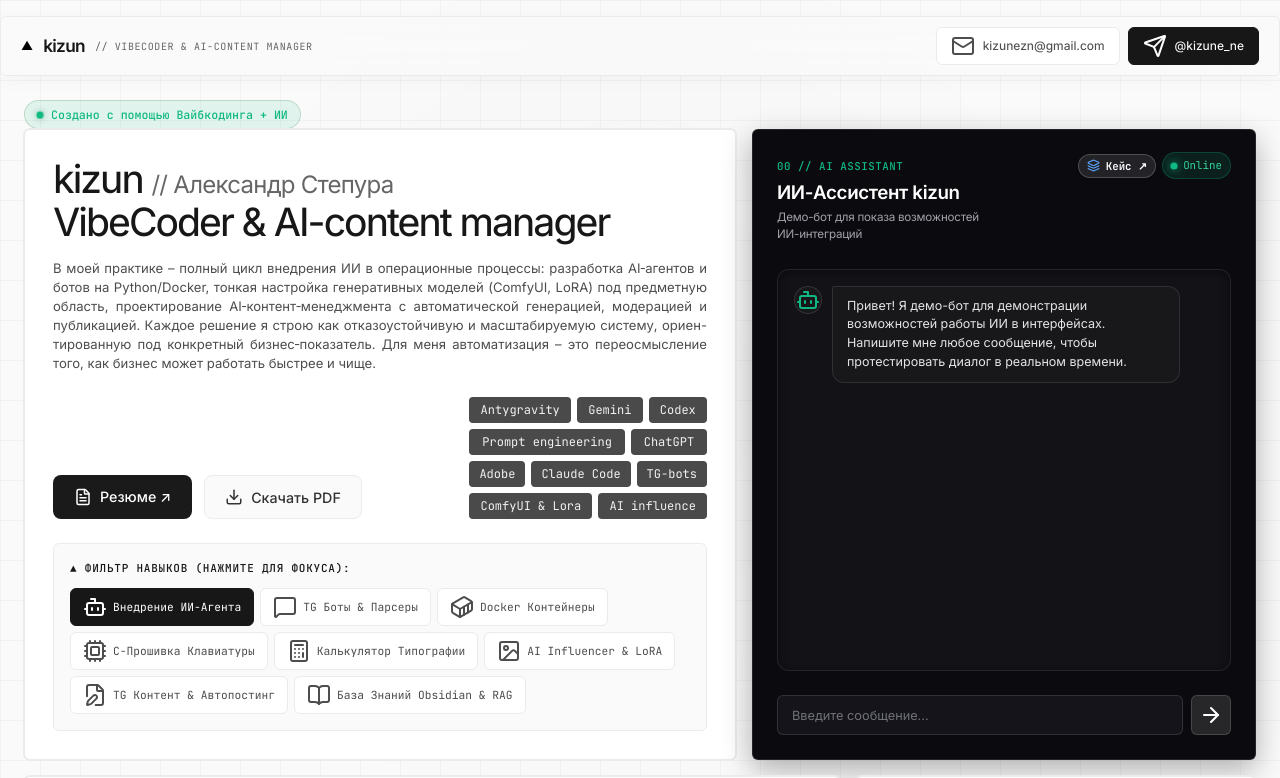
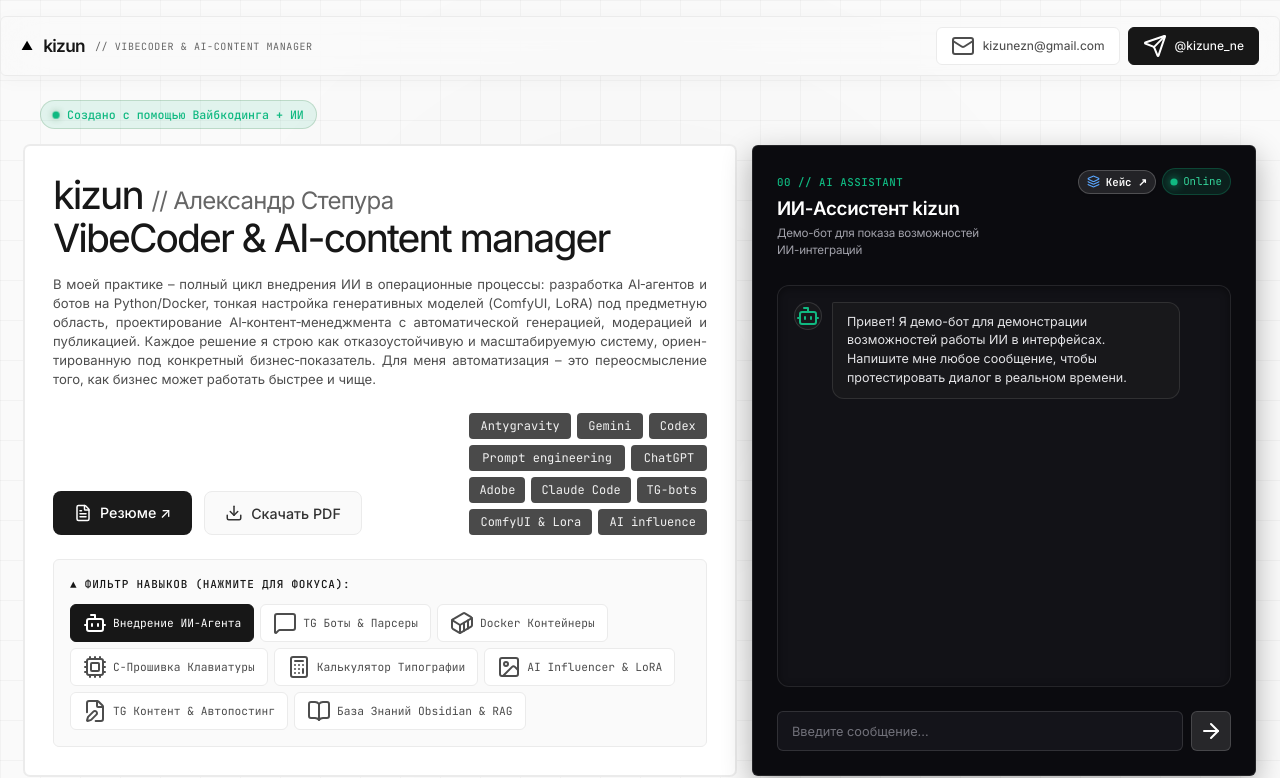
Before and after one commit to kizune-ne/vibe_portfolio, a website: page index.html in a window 1280 px wide. Shown: the top 778 px of the page. Drawn offline with nearby package versions, Linux system fonts and the light colour scheme.

Commit message:
style(ui): center badge vertically and left-align with card text

```diff
--- a/index.html
+++ b/index.html
@@ -383,7 +383,7 @@
 
     <!-- 1. HERO SECTION -->
       <section class="bento-row row-hero" id="hero">
-    <div style="grid-column: span 12; display: flex; margin-bottom: -16px;">
+    <div style="grid-column: span 12; display: flex; padding-left: 16px;">
       <div class="status-badge">
         <span class="status-dot"></span>
         <span>Создано с помощью Вайбкодинга + ИИ</span>
```
Also changed, not shown: src/sections/hero.html (+1 -1 lines).
